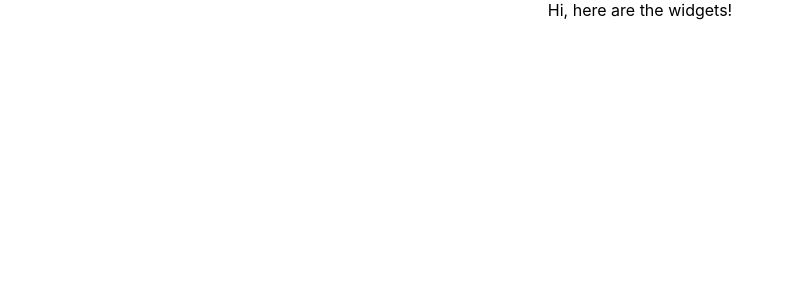
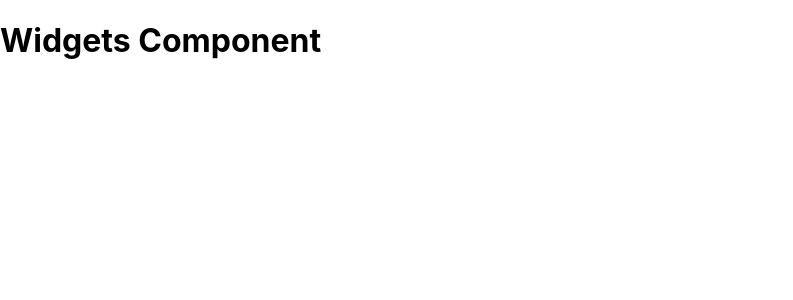
Before and after one commit to harrdev/client-widget, a React (Create React App) app: page / in a window 1280 px wide. Shown: the top 300 px of the page, without its empty margins (0-793 px from the left). Built offline with nearby package versions, Linux system fonts and the light colour scheme.

Commit message:
added widgets component, registered in App.js and rendoring correctly

```diff
--- a/src/App.js
+++ b/src/App.js
@@ -1,12 +1,11 @@
-import logo from './logo.svg';
-import './App.css';
+import "./App.css";
+import React, { useState, useEffect, Fragment } from "react";
+import { Route, Routes } from "react-router-dom";
+import axios from "axios";
+import Widgets from "./components/Widgets";
 
 function App() {
-  return (
-    <div className="App">
-      Hi, here are the widgets!
-    </div>
-  );
+  return <Widgets />;
 }
 
 export default App;
--- /dev/null
+++ b/src/components/Widgets.js
@@ -0,0 +1,11 @@
+
+const Widgets = (props) => {
+
+  return (
+    <div className="container">
+        <h1>Widgets Component</h1>
+    </div>
+  );
+};
+
+export default Widgets;
```
Also changed, not shown: src/logo.svg (deleted).
